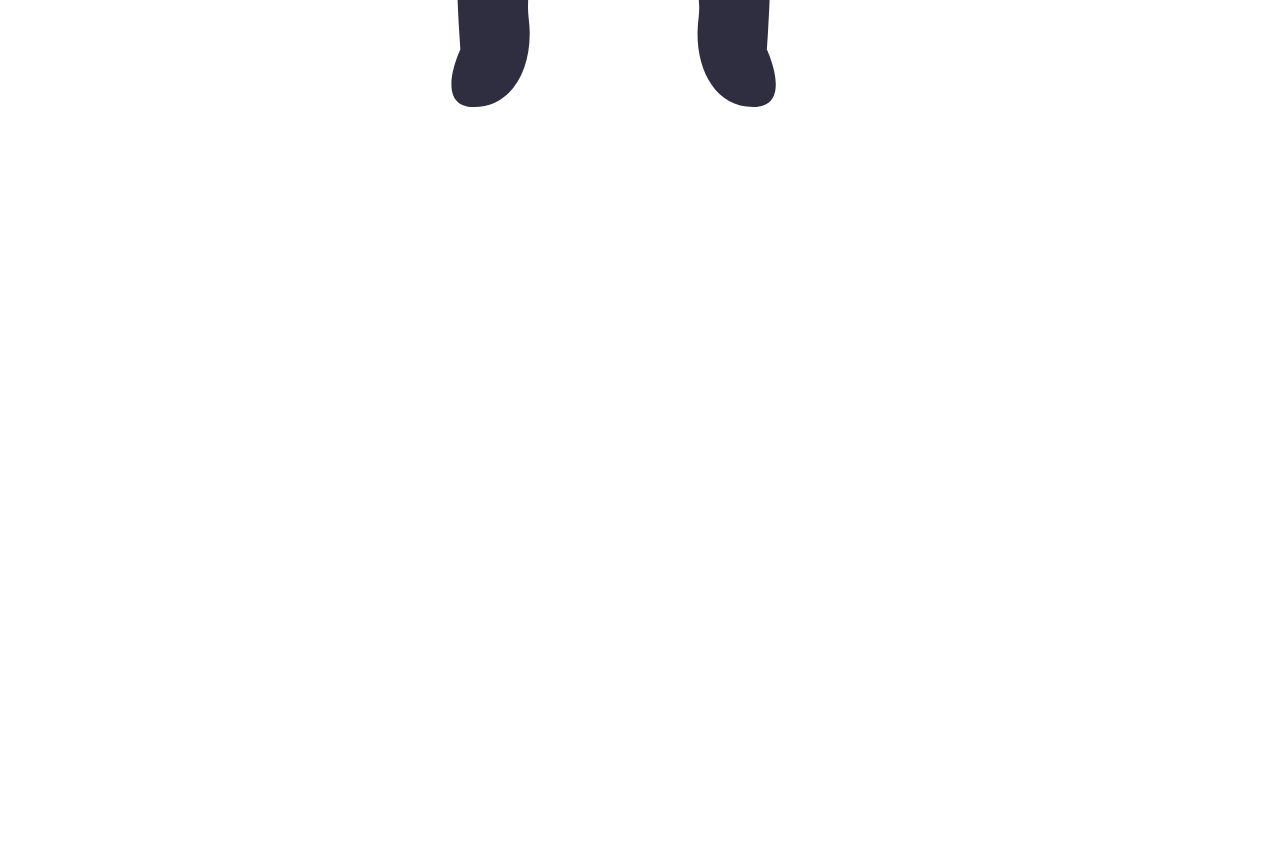
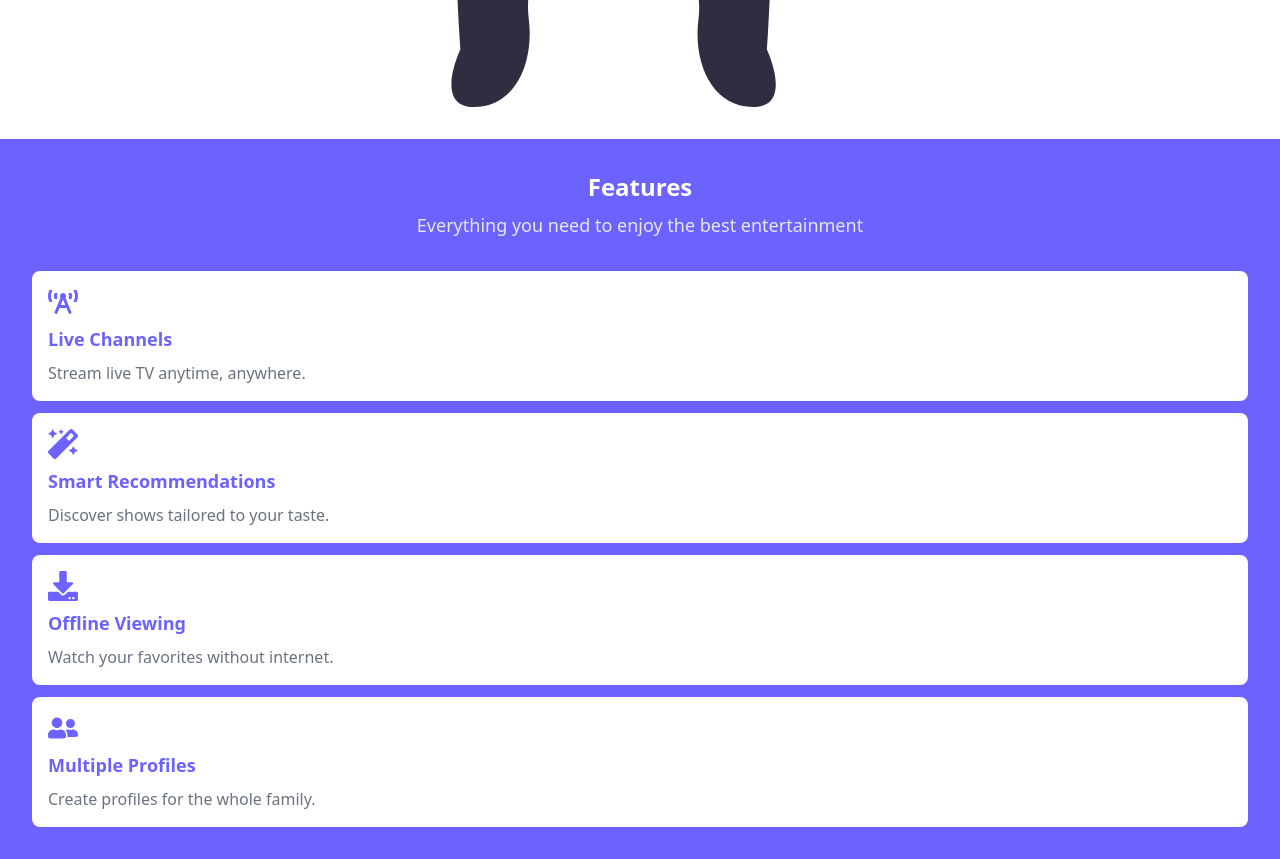
Before and after one commit to pberus/Front-End-Interview-qoop.ai-PedroBerustein, a React (Vite) app in the folder Frontend Interview/: page / in a window 1280 px wide. Shown: the part 1240-2099 px from the top of the page. Before the commit the page ends 1379 px from the top, so only its background shows below. Built offline with nearby package versions, Linux system fonts and the light colour scheme.

Commit message:
feat: features section structure

```diff
--- a/Frontend Interview/package.json
+++ b/Frontend Interview/package.json
@@ -13,6 +13,7 @@
     "@tailwindcss/vite": "^4.1.4",
     "react": "^19.0.0",
     "react-dom": "^19.0.0",
+    "react-icons": "^5.5.0",
     "tailwindcss": "^4.1.4"
   },
   "devDependencies": {
--- a/Frontend Interview/src/components/Features.tsx
+++ b/Frontend Interview/src/components/Features.tsx
@@ -1,9 +1,37 @@
-import { FC } from "react";
+import { FC, ReactElement } from "react";
+import { FaMagic, FaDownload, FaUserFriends, FaBroadcastTower } from "react-icons/fa";
+
+interface CardProps {
+  title: string;
+  description: string;
+  icon: ReactElement;
+}
+
+const Card: FC<CardProps> = ({ title, description, icon }) => {
+  return (
+    <div className="bg-white rounded-lg p-4 flex flex-col gap-2 text-[#6c63ff]">
+      <div className="text-3xl">{icon}</div>
+      <h3 className="text-lg font-bold">{title}</h3>
+      <p className="text-gray-500">{description}</p>
+    </div>
+  );
+};
 
 const Features: FC = () => {
   return (
-    <div>
-      <h2>Features</h2>
+    <div className="bg-[#6c63ff] flex flex-col gap-8 p-8 text-white justify-center items-center">
+      <div className="flex flex-col gap-2 text-center">
+        <h2 className="text-2xl font-bold">Features</h2>
+        <p className="text-lg text-gray-200">
+          Everything you need to enjoy the best entertainment
+        </p>
+      </div>
+      <div className="flex flex-col gap-3 w-full">
+        <Card title="Live Channels" description="Stream live TV anytime, anywhere." icon={<FaBroadcastTower />} />
+        <Card title="Smart Recommendations" description="Discover shows tailored to your taste." icon={<FaMagic />} />
+        <Card title="Offline Viewing" description="Watch your favorites without internet." icon={<FaDownload />} />
+        <Card title="Multiple Profiles" description="Create profiles for the whole family." icon={<FaUserFriends />} />
+      </div>
     </div>
   );
 };
--- a/Frontend Interview/src/views/Home/Home.tsx
+++ b/Frontend Interview/src/views/Home/Home.tsx
@@ -1,10 +1,12 @@
 import { FC } from "react";
 import Hero from "../../components/Hero";
+import Features from "../../components/Features";
 
 const Home: FC = () => {
   return (
     <div>
       <Hero />
+      <Features />
     </div>
   );
 };
```
Also changed, not shown: 1 other file (tests, documents, lock files or other folders).
